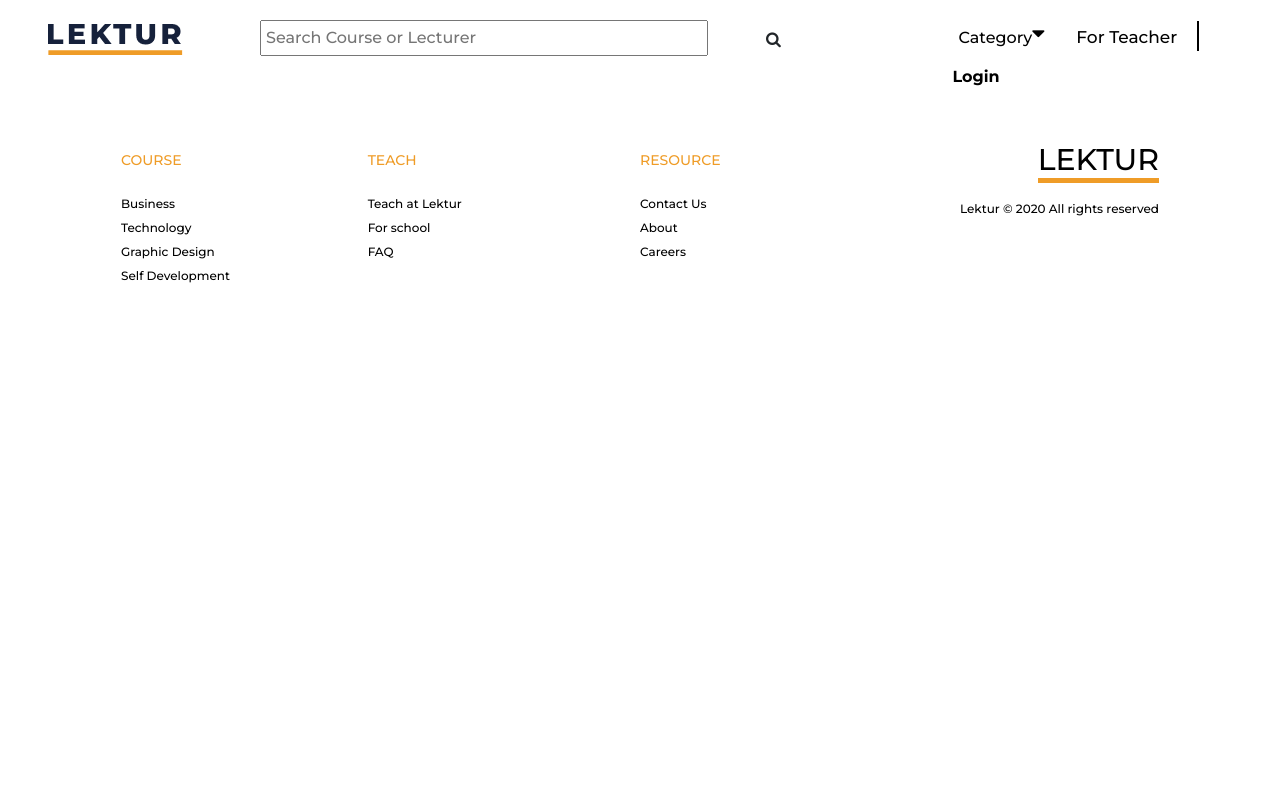
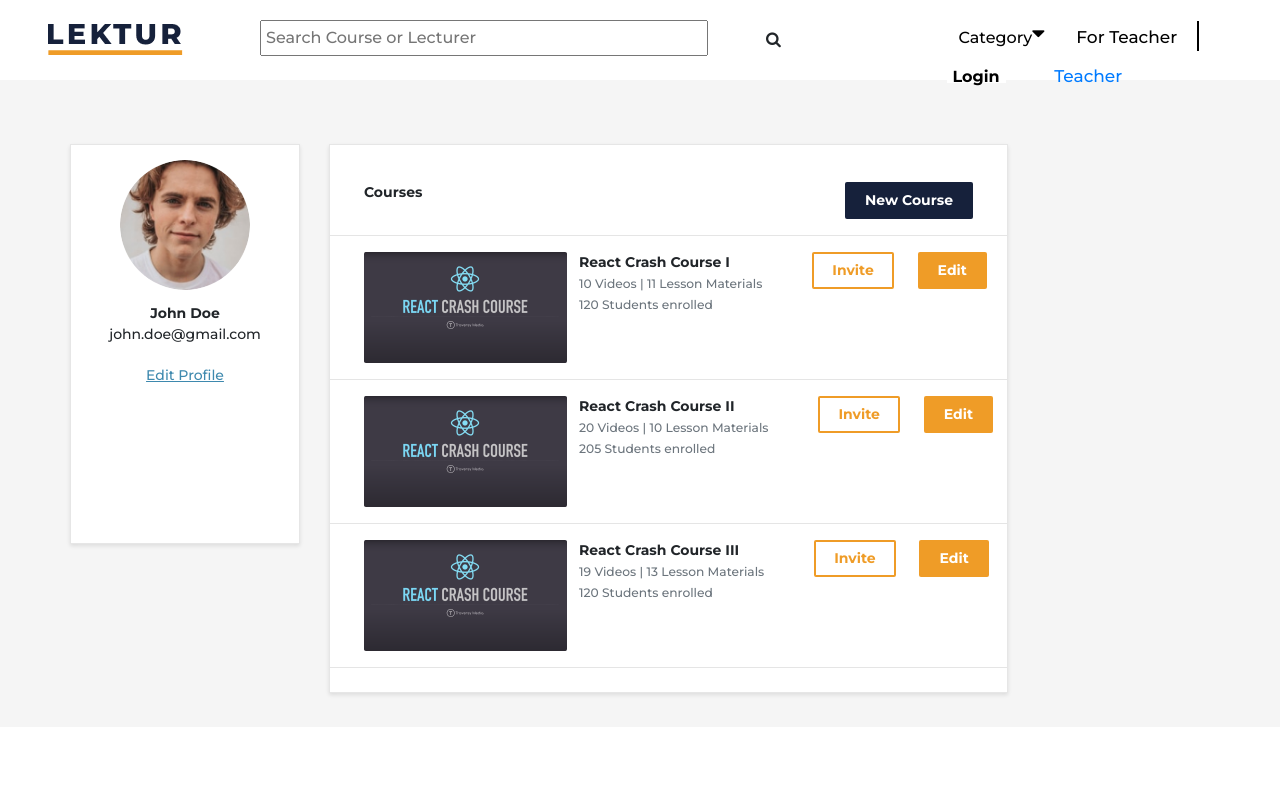
Before and after one commit to Rantikaayuning/frontend-lektur-app, a React (Create React App) app: page /teacher in a window 1280 px wide. Shown: the top 794 px of the page. Built offline with nearby package versions, Linux system fonts and the light colour scheme.

Commit message:
adding teacher dashboard

```diff
--- a/src/App.js
+++ b/src/App.js
@@ -1,5 +1,5 @@
 import React from "react";
-import {BrowserRouter, Switch, Route} from 'react-router-dom'
+import { BrowserRouter, Switch, Route } from 'react-router-dom'
 
 import "./styles.css";
 
@@ -10,16 +10,18 @@ import HomePage from './pages/HomePage/index'
 import SignUp from "./components/Form/SignUp"
 import Login from "./components/Form/Login";
 import StudentBoard from "./pages/StudentDashboard"
+import TeacherDashboard from "./pages/TeacherDashboard";
 
 function App() {
   return (
     <BrowserRouter>
       <SideBar />
       <Switch>
-        <Route exact path='/' component={HomePage}/>
-        <Route exact path='/register' component={SignUp}/>
-        <Route exact path='/login' component={Login}/>
-        <Route path='/student' component={StudentBoard}/>
+        <Route exact path='/' component={HomePage} />
+        <Route exact path='/register' component={SignUp} />
+        <Route exact path='/login' component={Login} />
+        <Route path='/student' component={StudentBoard} />
+        <Route path='/teacher' component={TeacherDashboard} />
       </Switch>
       <Footer />
     </BrowserRouter>
--- a/src/assets/JSONFile/dummyData.js
+++ b/src/assets/JSONFile/dummyData.js
@@ -1,4 +1,6 @@
 import Rectangle5 from "../../assets/Rectangle5.png";
+import profilePic from "../../assets/studentpicture.png"
+import reactCourse from "../../assets/reactCourse.png"
 
 export const staticImage = [
   {
@@ -83,17 +85,47 @@ export const staticImage = [
   },
 ];
 
-export const buttonMaterials=[
-  {name: "BUSSINESS"},
-  {name: "TECHNOLOGY"},
-  {name: "BUSSINESS"},
-  {name: "GRAPHIC DESAIN"},
-  {name: "BUSSINESS"},
-  {name: "TECHNOLOGY"},
-  {name: "BUSSINESS"},
-  {name: "GRAPHIC DESAIN"},
-  {name: "BUSSINESS"},
-  {name: "TECHNOLOGY"},
-  {name: "BUSSINESS"},
-  {name: "GRAPHIC DESAIN"},
+export const buttonMaterials = [
+  { name: "BUSSINESS" },
+  { name: "TECHNOLOGY" },
+  { name: "BUSSINESS" },
+  { name: "GRAPHIC DESAIN" },
+  { name: "BUSSINESS" },
+  { name: "TECHNOLOGY" },
+  { name: "BUSSINESS" },
+  { name: "GRAPHIC DESAIN" },
+  { name: "BUSSINESS" },
+  { name: "TECHNOLOGY" },
+  { name: "BUSSINESS" },
+  { name: "GRAPHIC DESAIN" },
 ]
+
+export const teacherProfile = {
+  name: "John Doe",
+  email: "john.doe@gmail.com",
+  image: profilePic
+}
+
+export const courseCardJson = [
+  {
+    image: reactCourse,
+    title: "React Crash Course I",
+    videoNums: "10 Videos",
+    lessonNums: "11 Lesson Materials",
+    studentEnrolled: "120 Students enrolled"
+  },
+  {
+    image: reactCourse,
+    title: "React Crash Course II",
+    videoNums: "20 Videos",
+    lessonNums: "10 Lesson Materials",
+    studentEnrolled: "205 Students enrolled"
+  },
+  {
+    image: reactCourse,
+    title: "React Crash Course III",
+    videoNums: "19 Videos",
+    lessonNums: "13 Lesson Materials",
+    studentEnrolled: "120 Students enrolled"
+  }
+]
--- a/src/components/Header/SideBar.js
+++ b/src/components/Header/SideBar.js
@@ -1,6 +1,6 @@
 import React, { useState } from "react";
 import Logo from "../../assets/LEKTUR.png";
-import {Link} from "react-router-dom"
+import { Link } from "react-router-dom"
 import garis from "../../assets/Rectangle 2.png";
 import { Dropdown, DropdownToggle, DropdownMenu, DropdownItem } from 'reactstrap';
 
@@ -9,24 +9,24 @@ function SideBar() {
 
     const toggle = () => setDropdownOpen(prevState => !prevState);
     return (
-        <div className = "sidebar" >
-            <div className = "left" >
-                <a href = "/" className = "logo" >
-                    <img src = { Logo } alt = "logo" className = "bl"/>
+        <div className="sidebar" >
+            <div className="left" >
+                <a href="/" className="logo" >
+                    <img src={Logo} alt="logo" className="bl" />
                 </a>{" "}
-                    <img src = { garis } alt = "garis" className = "bl" />
+                <img src={garis} alt="garis" className="bl" />
             </div>{" "}
-            <div className = "center" >
-                <input type = "text" placeholder = "Search Course or Lecturer"/>
-                <i className = "fa fa-search icon" ></i>{" "}
+            <div className="center" >
+                <input type="text" placeholder="Search Course or Lecturer" />
+                <i className="fa fa-search icon" ></i>{" "}
             </div>{" "}
-            <div className = "right" >
+            <div className="right" >
                 <ul >
                     <li>
                         <Dropdown isOpen={dropdownOpen} toggle={toggle} size='md'  >
                             <DropdownToggle className='sidebar-dropdown'>
                                 Category
-                        <i className = "fa fa-caret-down fa-lg dropbtn"></i>
+                        <i className="fa fa-caret-down fa-lg dropbtn"></i>
                             </DropdownToggle>
                             <DropdownMenu>
                                 <DropdownItem>Student</DropdownItem>
@@ -38,9 +38,9 @@ function SideBar() {
                         For Teacher
                     </li >
                     <li >
-                        <div className = "vl" ></div>{" "}
+                        <div className="vl" ></div>{" "}
                     </li>{" "}
-                    <li className='sidebar-login-button'> { " " }
+                    <li className='sidebar-login-button'> {" "}
                         <Link to='/login'>
                             <button > Login </button>{" "}
                         </Link>
@@ -50,6 +50,9 @@ function SideBar() {
                             <button>Sign Up </button>{" "}
                         </Link>
                     </li>{" "}
+                    <li >
+                        <Link to='/teacher'>Teacher</Link> {/* only added to check the routes, please move to the correct position later */}
+                    </li>
                 </ul>{" "}
             </div>{" "}
         </div>
--- /dev/null
+++ b/src/pages/TeacherDashboard/CourseCard.js
@@ -0,0 +1,27 @@
+import React from 'react'
+import { Link } from "react-router-dom"
+
+function CourseCard(props) {
+    const { image, title, numOfVideos, numOfLesson, enrolledStudents } = props
+    return (
+        <>
+            <div className="course-dashboard-info">
+                <img src={image} />
+                <div className="course-info">
+                    <div><b>{title}</b></div>
+                    <small className="text-muted">{numOfVideos} | {numOfLesson}</small>
+                    <div><small className="text-muted">{enrolledStudents}</small></div>
+                </div>
+                <div className="invite-edit-btn">
+                    <button className="btn-invite">Invite</button> {/*Invite will be in modal*/}
+                    <button className="btn-edit"><Link>Edit</Link></button>
+                </div>
+
+            </div>
+            <hr />
+        </>
+
+    )
+}
+
+export default CourseCard
--- /dev/null
+++ b/src/pages/TeacherDashboard/index.js
@@ -0,0 +1,67 @@
+import React, { useState } from "react";
+import { Link } from "react-router-dom";
+// import Avatar from "react-avatar-edit";
+
+import { courseCardJson, teacherProfile } from "../../assets/JSONFile/dummyData";
+import CourseCard from "./CourseCard";
+
+function TeacherDashboard() {
+    const [isEdit, setEdit] = useState(true)
+
+    const handleEdit = () => {
+        setEdit(!isEdit)
+    }
+
+    return (
+        <div className="teacher-dashboard-container">
+            {isEdit ? (
+                <div className="teacher-profile">
+                    <img src={teacherProfile.image} />
+                    <div className="name-email">
+                        <div><b>{teacherProfile.name}</b></div>
+                        <div>{teacherProfile.email}</div>
+                    </div>
+                    <span className="edit-teacher-profile"><u onClick={handleEdit}> Edit Profile </u></span>
+                </div>
+            ) : (
+                    <div className='teacher-profile'>
+                        <div className='teacher-profile-edit'>
+                            <img src={teacherProfile.image} alt='student' />
+                            <form>
+                                <p>Name<span>*</span></p>
+                                <input type="text" placeholder="John Doe" />
+                                <br />
+                                <br />
+                                <p>Email<span>*</span></p>
+                                <input type="email" placeholder="john@gmail.com" />
+                                <br />
+                                <br />
+                                <button onClick={handleEdit}>Save Changes</button>
+                            </form>
+                        </div>
+                    </div>
+                )}
+
+            <div className="courses-container">
+                <div className="courses-header">
+                    <b>Courses</b>
+                    <button><Link to="#">New Course</Link></button>
+                </div>
+                <hr />
+                {courseCardJson ? courseCardJson.map((item, index) => (
+                    <CourseCard
+                        key={index}
+                        image={item.image}
+                        title={item.title}
+                        numOfVideos={item.videoNums}
+                        numOfLesson={item.lessonNums}
+                        enrolledStudents={item.studentEnrolled}
+                    />
+                )) : <div>Loading...</div>}
+
+            </div>
+        </div>
+    );
+}
+
+export default TeacherDashboard;
--- a/src/styles.css
+++ b/src/styles.css
@@ -7,9 +7,14 @@
 @import "./styles/SignUp.css";
 @import "./styles/login.css";
 @import "./styles/StudentBoard.css";
+@import "./styles/TeacherDashboard.css";
 
-@import url('https://fonts.googleapis.com/css2?family=Montserrat:wght@500&display=swap');
+@import url("https://fonts.googleapis.com/css2?family=Montserrat:wght@500&display=swap");
 
 * {
-  font-family: 'Montserrat', sans-serif;
+  font-family: "Montserrat", sans-serif;
 }
+
+body {
+  margin: 0;
+}
--- /dev/null
+++ b/src/styles/TeacherDashboard.css
@@ -0,0 +1,156 @@
+.teacher-dashboard-container {
+  width: auto;
+  background-color: whitesmoke;
+  background-size: cover;
+  height: 647px; /* 875 */
+  display: flex;
+  font-size: 14px;
+}
+
+.teacher-profile {
+  position: absolute;
+  top: 144px;
+  left: 70px;
+  width: 230px;
+  height: 400px;
+  background: #ffffff;
+  border: 1px solid #e6e6e6;
+  box-sizing: border-box;
+  box-shadow: 0px 2px 4px rgba(0, 0, 0, 0.1);
+  text-align: center;
+}
+
+.teacher-profile img {
+  width: 130px;
+  border-radius: 50%;
+  display: block;
+  margin: 15px auto 0px auto;
+}
+
+.name-email {
+  padding: 13px 0 20px 0;
+}
+.edit-teacher-profile {
+  cursor: pointer;
+  color: rgba(62, 137, 174, 1);
+}
+
+.teacher-profile-edit input {
+  border: none;
+  border-bottom: 1px solid black;
+  outline: none;
+  padding-left: 5px;
+}
+
+.teacher-profile-edit p {
+  text-align: left;
+  padding-left: 20px;
+}
+
+.teacher-profile-edit form {
+  padding-top: 25px;
+}
+
+.teacher-profile-edit button {
+  border-radius: 2px;
+  padding: 8px 20px;
+  background: #16213b;
+  border: none;
+  color: #ffffff;
+  font-weight: bold;
+}
+
+.courses-container {
+  position: absolute;
+  top: 144px;
+  left: 329px; /* 122 + 39 + 230 */
+  width: 679px;
+  height: 549px;
+  background: #ffffff;
+  border: 1px solid #e6e6e6;
+  box-sizing: border-box;
+  box-shadow: 0px 2px 4px rgba(0, 0, 0, 0.1);
+  /* padding: 0px 34px 10px 34px; */
+}
+
+.courses-header {
+  padding: 37px 34px 0px 34px;
+  display: flex;
+  justify-content: space-between;
+}
+
+.courses-header button {
+  border-radius: 2px;
+  padding: 8px 20px;
+  background: #16213b;
+  border: none;
+  color: #ffffff;
+  font-weight: bold;
+  transition-duration: 0.3s;
+}
+
+.courses-header a {
+  color: white;
+}
+
+.courses-header a:link {
+  text-decoration: none;
+}
+
+.courses-header button:hover {
+  background-color: #28385c;
+}
+
+.courses-header a:hover {
+  color: white;
+}
+
+.course-dashboard-info {
+  display: flex;
+  flex-direction: row;
+  padding: 0px 0px 0px 34px;
+}
+
+.course-info {
+  margin-right: 50px;
+  margin-left: 12px;
+}
+
+.invite-edit-btn button {
+  border-radius: 2px;
+  padding: 8px 20px;
+  background: #ef9c27;
+  border: none;
+  color: #ffffff;
+  font-weight: bold;
+  transition-duration: 0.3s;
+}
+
+.invite-edit-btn .btn-edit:hover {
+  background-color: #e9a94f;
+}
+
+.invite-edit-btn a {
+  color: white;
+}
+
+.invite-edit-btn a:link {
+  text-decoration: none;
+}
+
+.invite-edit-btn a:hover {
+  color: white;
+}
+
+.invite-edit-btn .btn-invite {
+  border: 2px solid #ef9c27;
+  padding: 6px 18px;
+  color: #ef9c27;
+  background: white;
+  margin-right: 20px;
+}
+
+.invite-edit-btn .btn-invite:hover {
+  color: white;
+  background: #ef9c27;
+}
```
Also changed, not shown: src/assets/reactCourse.png (added). Lines whose indentation alone changed are shown as unchanged.
